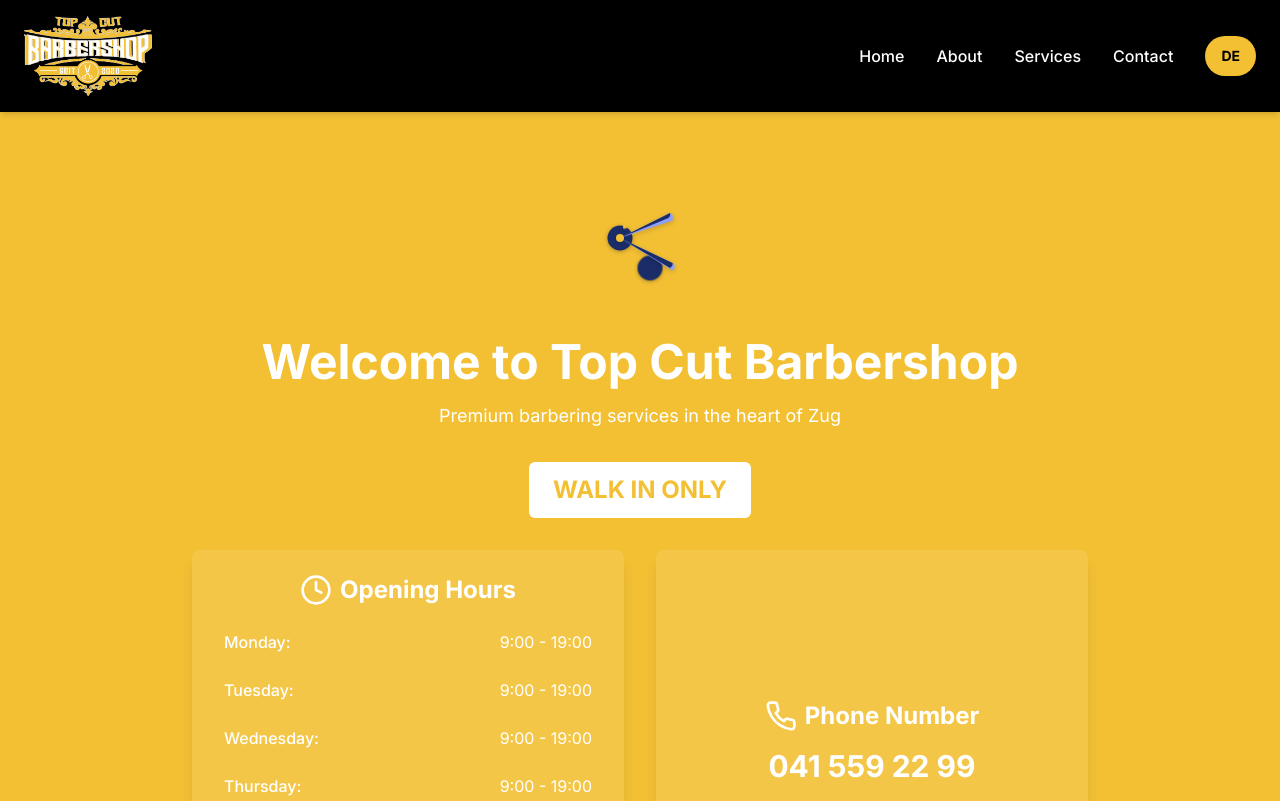
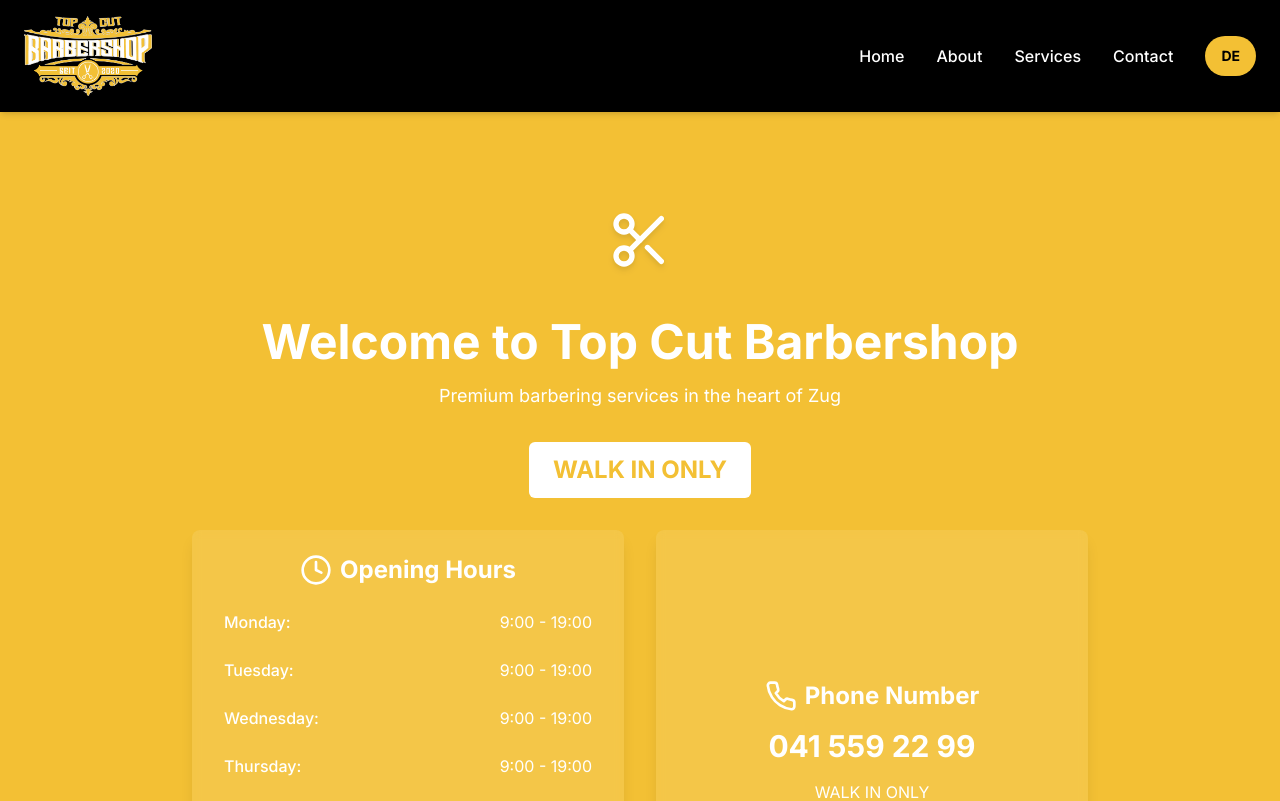
Before and after one commit to windo-ch/topcut-barbershop, a React (Vite) app: page / in a window 1280 px wide. Shown: the top 801 px of the page. Built offline with nearby package versions, Linux system fonts and the light colour scheme.

Commit message:
Reverted to commit a251ec22c429edb71b692751bdf034e72ec50b57

```diff
--- a/src/components/AnimatedScissors.tsx
+++ /dev/null
@@ -1,52 +0,0 @@
-
-import React from 'react';
-
-export const AnimatedScissors = () => {
-  return (
-    <div className="animated-scissors-container">
-      <svg
-        width="100"
-        height="100"
-        viewBox="0 0 200 200"
-        fill="none"
-        xmlns="http://www.w3.org/2000/svg"
-        className="animated-scissors"
-        aria-hidden="true"
-      >
-        {/* Top Handle */}
-        <circle cx="60" cy="60" r="25" className="scissors-handle" fill="#1A2D69" />
-        <path d="M65 40C65 40 75 45 75 35C75 25 65 30 65 40Z" className="scissors-accent" fill="#F3C034" />
-
-        {/* Bottom Handle */}
-        <circle cx="120" cy="120" r="25" className="scissors-handle scissors-bottom-handle" fill="#1A2D69" />
-
-        {/* Blades */}
-        <path
-          d="M60 60L160 10C160 10 170 15 165 25L60 60Z"
-          className="scissors-blade scissors-top-blade"
-          fill="#8D9EFF"
-        />
-        <path
-          d="M60 60L165 110C165 110 175 115 165 125L60 60Z"
-          className="scissors-blade scissors-bottom-blade"
-          fill="#8D9EFF"
-        />
-
-        {/* Blade Accents */}
-        <path
-          d="M60 60L160 10C160 10 162 15 157 20L60 60Z"
-          className="scissors-blade-accent"
-          fill="#1A2D69"
-        />
-        <path
-          d="M60 60L165 110C165 110 167 115 160 120L60 60Z"
-          className="scissors-blade-accent"
-          fill="#1A2D69"
-        />
-
-        {/* Center Joint */}
-        <circle cx="60" cy="60" r="8" className="scissors-joint" fill="#F3C034" />
-      </svg>
-    </div>
-  );
-};
--- a/src/index.css
+++ b/src/index.css
@@ -1,3 +1,4 @@
+
 @import url('https://fonts.googleapis.com/css2?family=Inter:wght@300;400;500;600;700&display=swap');
 
 @tailwind base;
@@ -98,46 +99,17 @@
     @apply animate-bounce;
   }
 
-  /* Animated Scissors Styles */
-  .animated-scissors-container {
-    @apply inline-block relative;
-    perspective: 1000px;
+  /* Scissors animation */
+  .animated-scissors {
+    @apply transition-all duration-300;
   }
 
-  .animated-scissors {
-    animation: scissors-open-close 4s infinite ease-in-out;
-    transform-origin: 60px 60px;
+  .animated-scissors:hover {
+    @apply rotate-12 scale-110;
   }
 
-  .scissors-handle {
-    filter: drop-shadow(0px 2px 4px rgba(0, 0, 0, 0.3));
-  }
-
-  .scissors-bottom-handle {
-    animation: handle-move 4s infinite ease-in-out;
-    transform-origin: 60px 60px;
-  }
-
-  .scissors-blade {
-    filter: drop-shadow(0px 3px 5px rgba(0, 0, 0, 0.2));
-  }
-
-  .scissors-bottom-blade {
-    animation: blade-move 4s infinite ease-in-out;
-    transform-origin: 60px 60px;
-  }
-
-  .scissors-joint {
-    filter: drop-shadow(0px 1px 2px rgba(0, 0, 0, 0.2));
-  }
-
-  .scissors-accent {
-    animation: accent-shine 4s infinite ease-in-out;
-  }
-
-  /* Other existing animations */
   .scissors-spin {
-    display: none; /* Hide old scissors */
+    animation: scissors-spin 3s infinite ease-in-out;
   }
 
   .scissors-cut {
@@ -161,46 +133,21 @@
   to { transform: scale(1); opacity: 1; }
 }
 
-@keyframes scissors-open-close {
-  0%, 100% { transform: rotate(0deg) scale(1); }
-  10% { transform: rotate(-5deg) scale(1.05); }
-  20% { transform: rotate(5deg) scale(1.1); }
-  30% { transform: rotate(-5deg) scale(1.05); }
-  40% { transform: rotate(0deg) scale(1); }
-  50% { transform: rotate(0deg) scale(1); }
-  60% { transform: rotate(10deg) scale(1.05); }
-  70% { transform: rotate(-10deg) scale(1.1); }
-  80% { transform: rotate(10deg) scale(1.05); }
-  90% { transform: rotate(0deg) scale(1); }
+@keyframes scissors-spin {
+  0% { transform: rotate(0deg); }
+  25% { transform: rotate(10deg); }
+  75% { transform: rotate(-5deg); }
+  100% { transform: rotate(0deg); }
 }
 
-@keyframes handle-move {
-  0%, 40%, 100% { transform: rotate(0deg); }
-  10% { transform: rotate(10deg); }
-  20% { transform: rotate(25deg); }
-  30% { transform: rotate(10deg); }
-  50% { transform: rotate(0deg); }
-  60% { transform: rotate(-10deg); }
-  70% { transform: rotate(-25deg); }
-  80% { transform: rotate(-10deg); }
-  90% { transform: rotate(0deg); }
+@keyframes scissors-cut {
+  0%, 100% { transform: scale(1); }
+  50% { transform: scale(1.1) rotate(5deg); }
 }
 
-@keyframes blade-move {
-  0%, 40%, 100% { transform: rotate(0deg); }
-  10% { transform: rotate(15deg); }
-  20% { transform: rotate(40deg); }
-  30% { transform: rotate(15deg); }
-  50% { transform: rotate(0deg); }
-  60% { transform: rotate(-15deg); }
-  70% { transform: rotate(-40deg); }
-  80% { transform: rotate(-15deg); }
-  90% { transform: rotate(0deg); }
-}
-
-@keyframes accent-shine {
-  0%, 100% { opacity: 0.8; }
-  50% { opacity: 1; }
+@keyframes slideInRight {
+  from { transform: translateX(20px); opacity: 0; }
+  to { transform: translateX(0); opacity: 1; }
 }
 
 @layer utilities {
--- a/src/pages/Index.tsx
+++ b/src/pages/Index.tsx
@@ -1,9 +1,9 @@
+
 import { useLanguage } from '@/contexts/LanguageContext';
 import { Layout } from '@/components/Layout';
 import { Button } from '@/components/ui/button';
 import { Phone, Clock, Scissors } from 'lucide-react';
 import { Link } from 'react-router-dom';
-import { AnimatedScissors } from '@/components/AnimatedScissors';
 
 const Index = () => {
   const { t } = useLanguage();
@@ -14,7 +14,9 @@ const Index = () => {
       <section className="bg-brand-gold text-white py-16 md:py-24">
         <div className="container-custom text-center">
           <div className="mb-6 relative">
-            <AnimatedScissors />
+            <div className="scissors-spin inline-block">
+              <Scissors className="h-16 w-16 mb-4 text-white drop-shadow-md" />
+            </div>
           </div>
           <h1 className="heading-1 mb-4 animate-fadeIn">{t('welcome')}</h1>
           <p className="body-text mb-8 max-w-2xl mx-auto animate-fadeIn animation-delay-100">{t('welcomeMessage')}</p>
@@ -82,8 +84,8 @@ const Index = () => {
       <section className="py-16 bg-white">
         <div className="container-custom">
           <div className="text-center mb-12">
-            <div className="inline-block mb-4">
-              <AnimatedScissors />
+            <div className="inline-block animated-scissors mb-4">
+              <Scissors className="h-10 w-10 text-brand-gold" />
             </div>
             <h2 className="heading-2 text-brand-gold mb-4">{t('servicesTitle')}</h2>
             <p className="body-text text-gray-700 max-w-2xl mx-auto">
```
